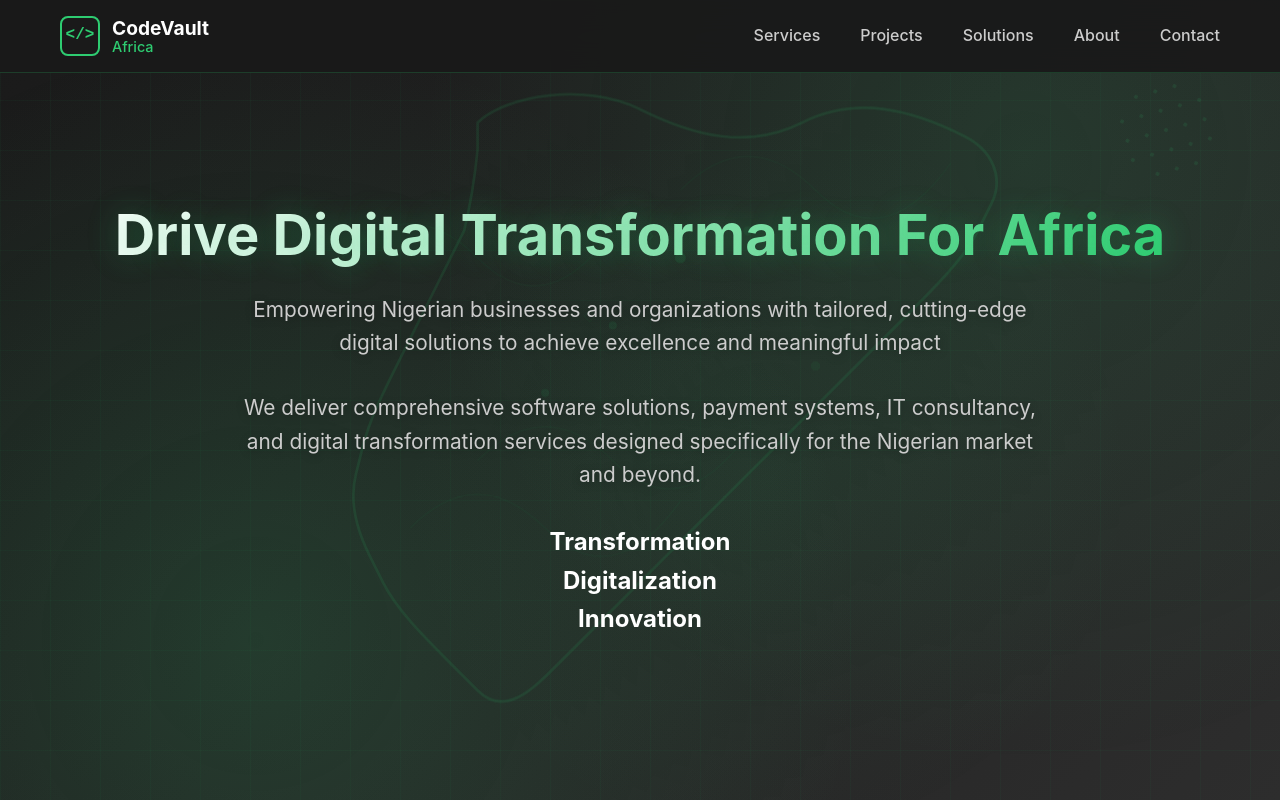
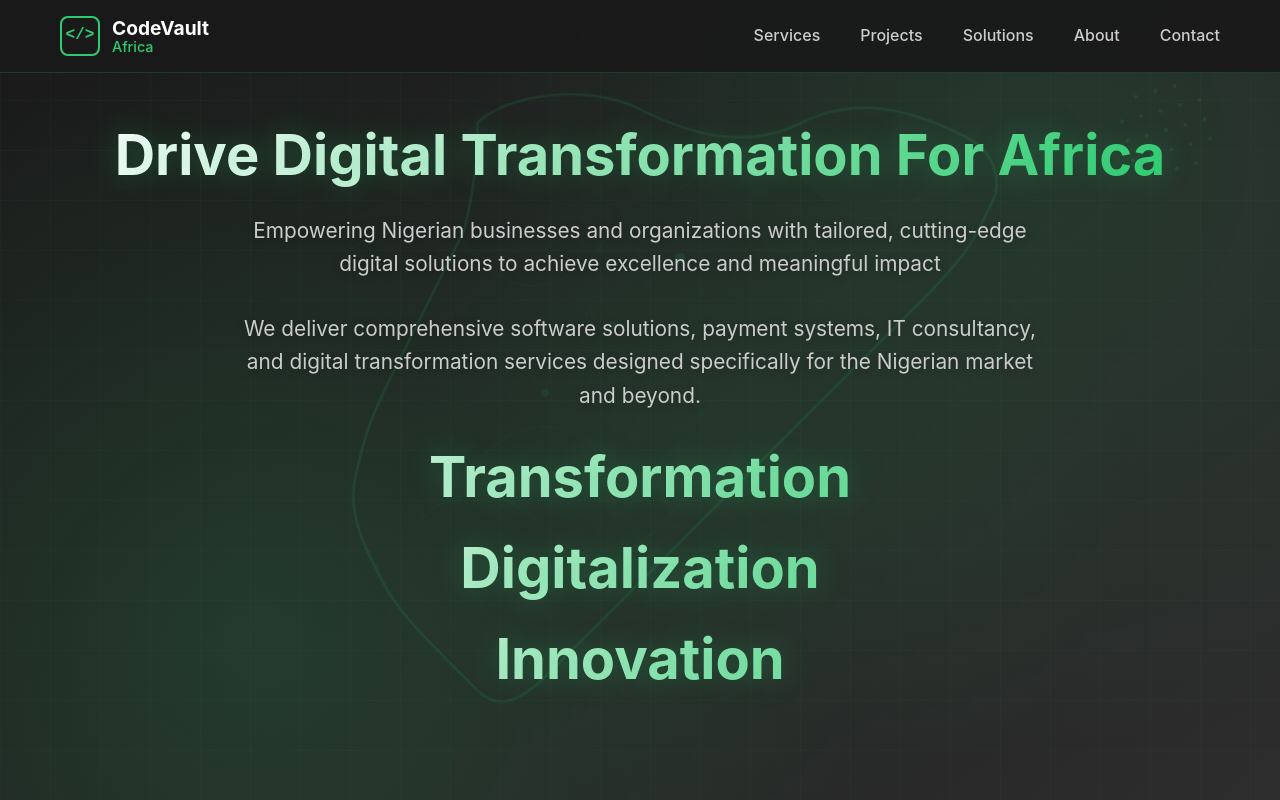
Before and after one commit to codevaultafrica/codevaultafrica, a plain HTML site: page index.html in a window 1280 px wide. Shown: the top 800 px of the page. Drawn offline with Linux system fonts and the light colour scheme.

Commit message:
Update index.html

```diff
--- a/index.html
+++ b/index.html
@@ -874,9 +874,9 @@
                 <h1>Drive Digital Transformation For Africa</h1>
                 <p>Empowering Nigerian businesses and organizations with tailored, cutting-edge digital solutions to achieve excellence and meaningful impact</p>
                 <p>We deliver comprehensive software solutions, payment systems, IT consultancy, and digital transformation services designed specifically for the Nigerian market and beyond.</p>
-                <h2>Transformation</h2>
-                <h2>Digitalization</h2>
-                <h2>Innovation</h2>
+                <h1>Transformation</h1>
+                <h1>Digitalization</h1>
+                <h1>Innovation</h1>
 
                 </div>
             </div>
```
